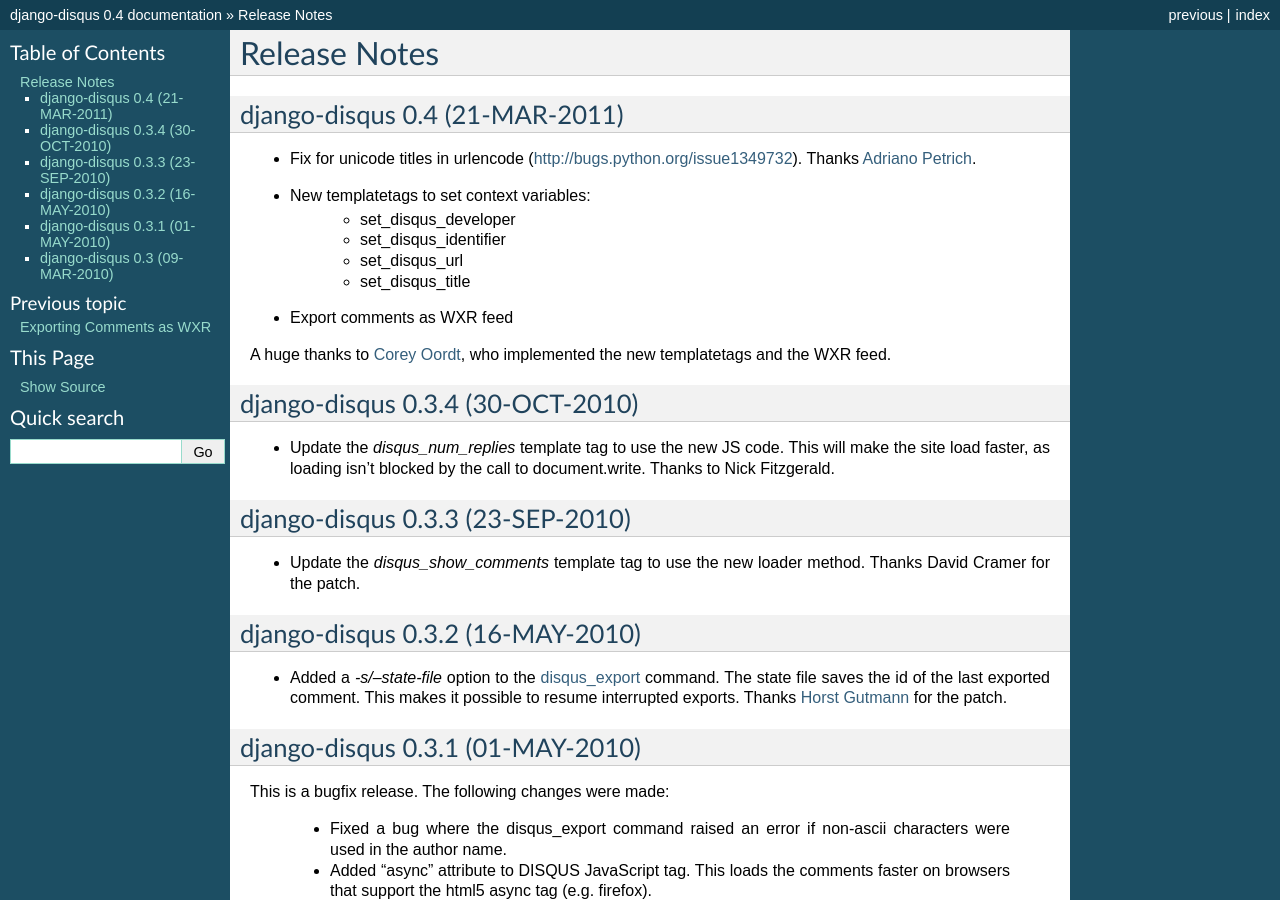
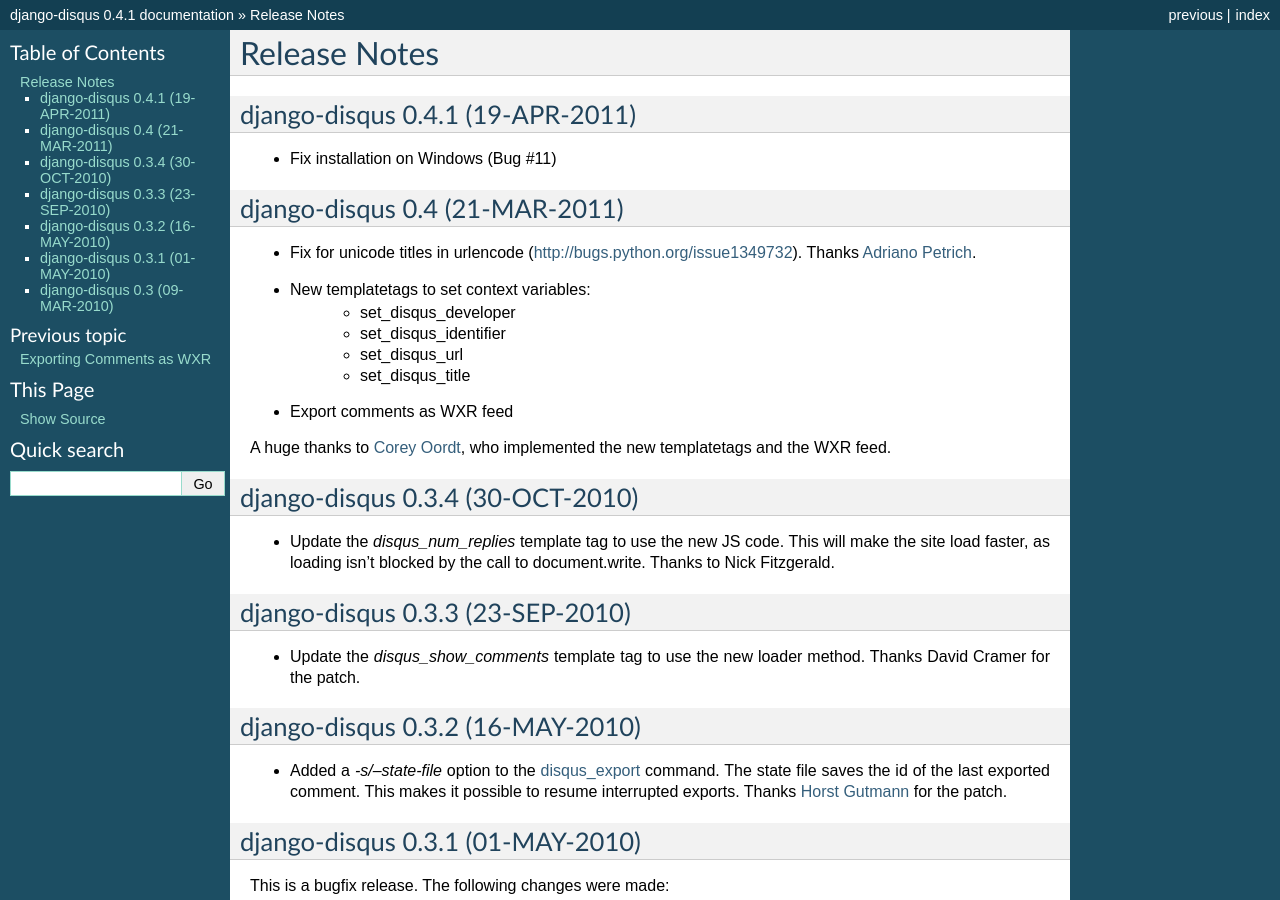
Before and after one commit to arthurk/django-disqus, a Sphinx documentation site: the page built from docs/releasenotes.rst, in a window 1280 px wide and 900 px high. Built offline with Sphinx 7.4.7, drawn with Linux system fonts in a browser that asks for light colours; some of the changed text lies outside the part shown.

Commit message:
bump version for 0.4.1

```diff
--- a/docs/conf.py
+++ b/docs/conf.py
@@ -47,7 +47,7 @@
 # The short X.Y version.
 version = '0.4'
 # The full version, including alpha/beta/rc tags.
-release = '0.4'
+release = '0.4.1'
 
 # The language for content autogenerated by Sphinx. Refer to documentation
 # for a list of supported languages.
--- a/docs/releasenotes.rst
+++ b/docs/releasenotes.rst
@@ -1,5 +1,10 @@
 Release Notes
 =============
+
+django-disqus 0.4.1 (19-APR-2011)
+---------------------------------
+
+- Fix installation on Windows (Bug #11)
 
 django-disqus 0.4 (21-MAR-2011)
 -------------------------------
--- a/setup.py
+++ b/setup.py
@@ -4,7 +4,7 @@
 
 setup(
     name='django-disqus',
-    version='0.4',
+    version='0.4.1',
     description='Export comments and integrate DISQUS into your Django website',
     author='Arthur Koziel',
     author_email='arthur@arthurkoziel.com',
```
